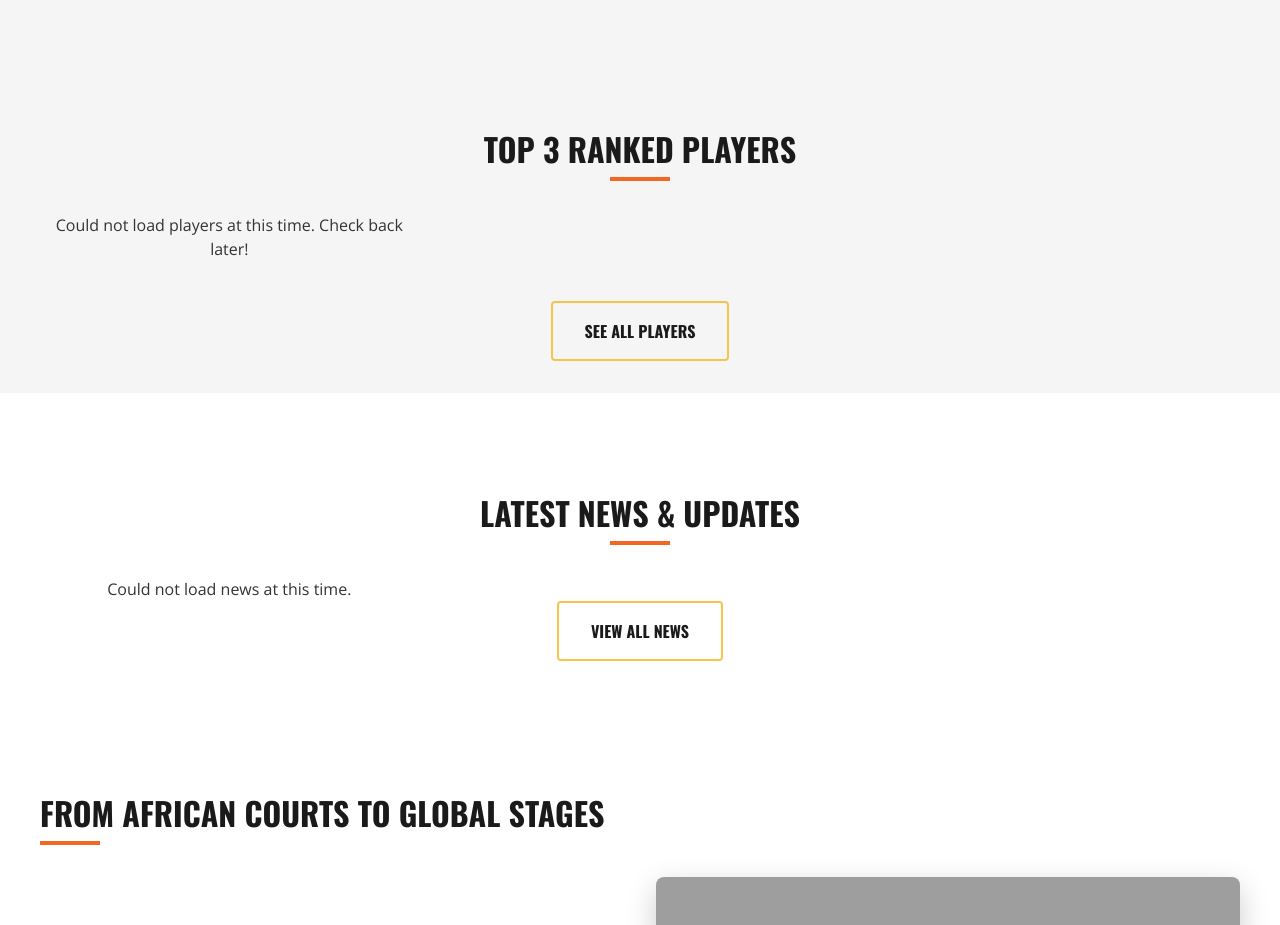
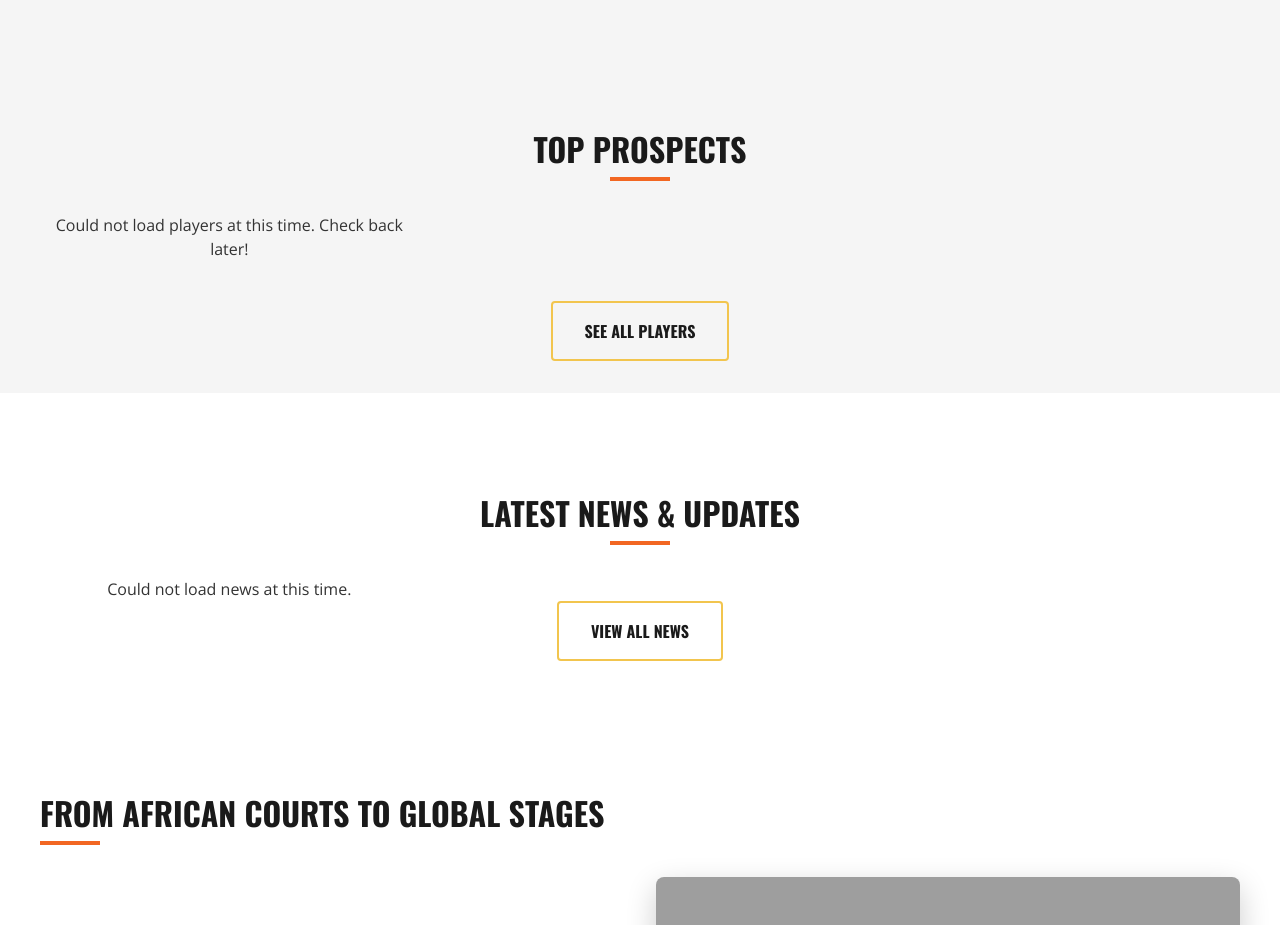
Before and after one commit to mdiaoune11/landing-page, a plain HTML site: page index.html in a window 1280 px wide. Shown: the part 2293-3218 px from the top of the page. Drawn offline with nearby package versions, Linux system fonts and the light colour scheme; no server answers; grey boxes are pictures that could not be loaded.

Commit message:
top 3 only

```diff
--- a/index.html
+++ b/index.html
@@ -181,7 +181,7 @@
         <!-- Featured Prospects -->
         <section class="prospects section bg-gray" id="players">
             <div class="container">
-                <h2 class="section-title text-center" data-i18n="prospects.title">Top 3 Ranked Players</h2>
+                <h2 class="section-title text-center" data-i18n="prospects.title">Top Prospects</h2>
                 <div class="prospects-grid grid" id="prospects-container">
                     <!-- Prospects will be injected here by script.js -->
                     <div class="news-loader text-center py-10">
--- a/script.js
+++ b/script.js
@@ -47,7 +47,7 @@ const translations = {
         'features.database.title': 'Pan-African Database',
         'features.database.description': 'Discover the next star from Nigeria to Senegal to Angola. We uncover the prospects before they hit the major circuits.',
         // Prospects
-        'prospects.title': 'Top 3 Ranked Players',
+        'prospects.title': 'Top Prospects',
         'prospects.subtitle': 'Our highest-rated basketball prospects',
         'prospects.viewReport': 'View Profile',
         'prospects.seeAll': 'See All Players',
@@ -129,7 +129,7 @@ const translations = {
         'features.database.title': 'Base de Données Panafricaine',
         'features.database.description': 'Découvrez la prochaine star du Nigeria au Sénégal en passant par l\'Angola. Nous découvrons les prospects avant qu\'ils n\'atteignent les grands circuits.',
         // Prospects
-        'prospects.title': 'Top 3 Joueurs',
+        'prospects.title': 'Meilleurs Espoirs',
         'prospects.subtitle': 'Nos prospects les mieux notés',
         'prospects.viewReport': 'Voir le Profil',
         'prospects.seeAll': 'Voir Tous les Joueurs',
@@ -211,7 +211,7 @@ const translations = {
         'features.database.title': 'Base de Datos Panafricana',
         'features.database.description': 'Descubre la próxima estrella desde Nigeria hasta Senegal y Angola. Descubrimos los prospectos antes de que lleguen a los grandes circuitos.',
         // Prospects
-        'prospects.title': 'Top 3 Jugadores',
+        'prospects.title': 'Mejores Prospectos',
         'prospects.subtitle': 'Nuestros prospectos mejor calificados',
         'prospects.viewReport': 'Ver Perfil',
         'prospects.seeAll': 'Ver Todos los Jugadores',
@@ -422,13 +422,9 @@ async function fetchTop3Players() {
                 }
             }
 
-            // Ranking badge (1st, 2nd, 3rd)
-            const rankBadge = `<span class="rank-badge rank-${index + 1}">#${index + 1}</span>`;
-
             return `
                 <article class="prospect-card">
                     <div class="prospect-img-container">
-                        ${rankBadge}
                         <span class="prospect-badge ${statusClass}" data-i18n="${statusKey}">${statusText}</span>
                         ${player.profile_picture
                             ? `<img src="${player.profile_picture}" alt="${player.first_name} ${player.last_name}" class="prospect-img">`
```
